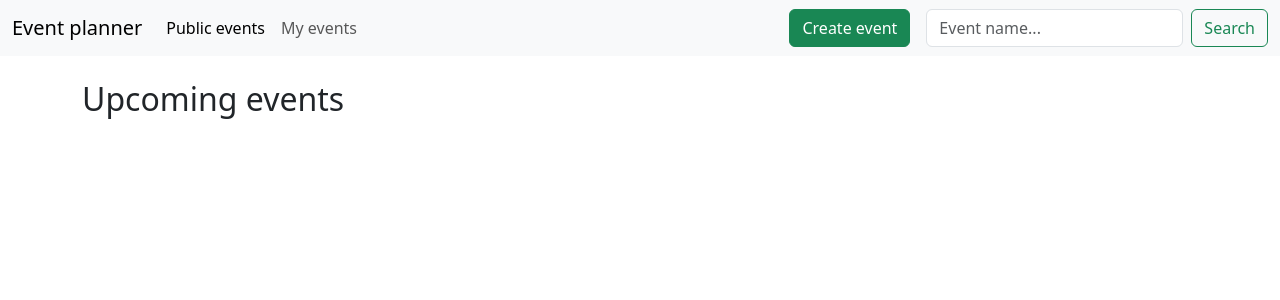
After one commit to zpswi/zswi_eventplanner, a Django app: page //events in a window 1280 px wide. The commit adds this page. Shown: the top 300 px of the page. Run offline with Django 5.2, Linux system fonts and the light colour scheme; data that the repository does not hold is empty; some libraries are stand-ins or nearby versions.

Commit message:
show events list

```diff
--- a/app/templates/app/base.html
+++ b/app/templates/app/base.html
@@ -18,7 +18,7 @@
           <div class="collapse navbar-collapse" id="navbarSupportedContent">
             <ul class="navbar-nav me-auto mb-2 mb-lg-0">
               <li class="nav-item">
-                <a class="nav-link active" aria-current="page" href="#">Public events</a>
+                <a class="nav-link active" aria-current="page" href="{% url 'events' %}">Public events</a>
               </li>
               <li class="nav-item">
                 <a class="nav-link" href="#">My events</a>
@@ -49,7 +49,7 @@
     {% endif %}
 
     {% block contentFull %}{% endblock %}
-    <div id="content container">
+    <div class="content container mt-4">
         {% block content %}{% endblock %}
     </div>
 
--- /dev/null
+++ b/app/templates/events/list.html
@@ -0,0 +1,38 @@
+
+{% extends 'app/base.html' %}
+
+
+{% block content %}
+
+<h2 class="mb-4">Upcoming events</h2>
+
+{% for event in events %}
+    <div class="card mb-3">
+        <div class="card-body">
+            <div class="card-title d-flex justify-content-between">
+                <h5><a href="{% url 'event_detail' event.id %}" class="text-decoration-none text-primary">{{ event.title }}</a></h5>
+                <div class="d-flex justify-content-start">
+                    <div class="me-2">
+                        Start: <span class="badge bg-primary">{{ event.start_time }}</span>
+                    </div>
+                    <div class="ms-2">
+                        End: <span class="badge bg-primary">{{ event.end_time }}</span>
+                    </div>
+                </div>
+            </div>
+
+            <div class="card-text">
+                <p>
+                    {{ event.description }}
+                </p>
+                <div>
+                    <a href="{% url 'event_detail' event.id %}" class="btn btn-primary">Detail -></a>
+                </div>
+            </div>
+
+
+        </div>
+    </div>
+{% endfor %}
+
+{% endblock %}
--- a/app/urls.py
+++ b/app/urls.py
@@ -7,6 +7,8 @@ from . import views
 urlpatterns = [
     path("", views.index, name="index"),
     path("/login", views.login_test, name="login"),
+    path("/events", views.events, name="events"),
+    path("/event/<int:event_id>", views.event_detail, name="event_detail"),
     path("/add_event", views.add_event, name="add_event"),
     path("/sign_up", views.signup, name='signup'),
 ]
--- a/app/views.py
+++ b/app/views.py
@@ -7,6 +7,7 @@ from django.contrib.auth.forms import UserCreationForm
 from app.forms import AddEventForm
 from django.contrib.auth import login, authenticate
 from django.shortcuts import  redirect
+from app.models import Event
 
 def index(request):
     html = render(request, "app/index.html")
@@ -28,6 +29,12 @@ def add_event(request):
 
     return HttpResponseRedirect(reverse('index'))
 
+def events(request):
+    return render(request, "events/list.html", {"events": Event.objects.all()})
+
+def event_detail(request, event_id):
+    event = Event.objects.get(id=event_id)
+    return render(request, "events/detail.html", {"event": event})
 
 def signup(request):
     if request.method == 'POST':
```
Also changed, not shown: app/templates/events/detail.html (added, +40 -0 lines).
